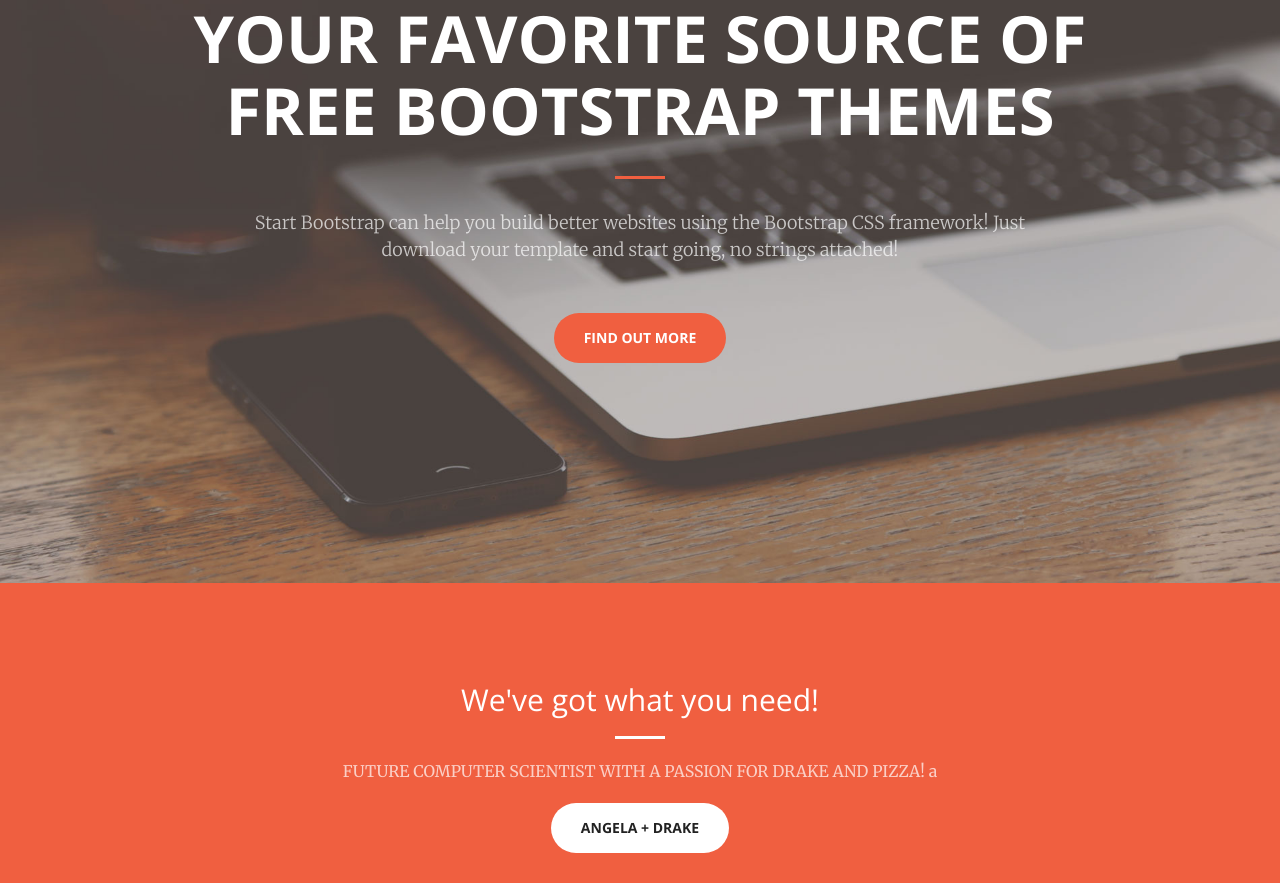
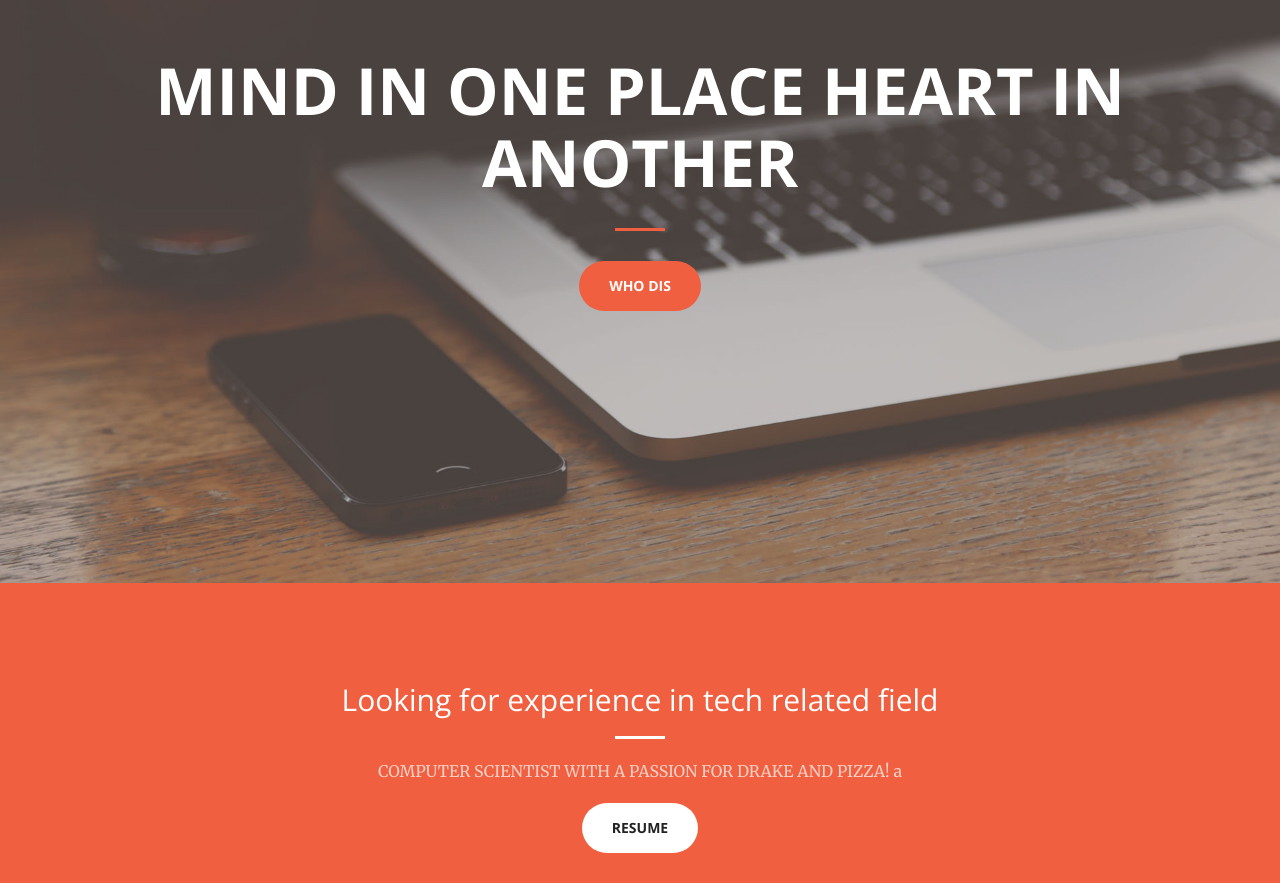
Before and after one commit to vcama/GWCangie.github.io, a plain HTML site: page index.html in a window 1280 px wide. Shown: the part 217-1100 px from the top of the page. Drawn offline with nearby package versions, Linux system fonts and the light colour scheme.

Commit message:
Update index.html

```diff
--- a/index.html
+++ b/index.html
@@ -74,10 +74,10 @@
     <header>
         <div class="header-content">
             <div class="header-content-inner">
-                <h1>Your Favorite Source of Free Bootstrap Themes</h1>
+                <h1>Mind In One Place Heart In Another</h1>
                 <hr>
-                <p>Start Bootstrap can help you build better websites using the Bootstrap CSS framework! Just download your template and start going, no strings attached!</p>
-                <a href="#about" class="btn btn-primary btn-xl page-scroll">Find Out More</a>
+
+                <a href="https://docs.google.com/forms/d/156HIGGBn_dykdm3wr69WSciDSJ9VzjYQ5eeqLtXOe8E/edit?usp=sharing" class="btn btn-primary btn-xl page-scroll">Who Dis</a>
             </div>
         </div>
     </header>
@@ -86,10 +86,10 @@
         <div class="container">
             <div class="row">
                 <div class="col-lg-8 col-lg-offset-2 text-center">
-                    <h2 class="section-heading">We've got what you need!</h2>
+                    <h2 class="section-heading">Looking for experience in tech related field </h2>
                     <hr class="light">
-                    <p class="text-faded">FUTURE COMPUTER SCIENTIST WITH A PASSION FOR DRAKE AND PIZZA! a</p>
-                    <a href="#" class="btn btn-default btn-xl">ANGELA + DRAKE</a>
+                    <p class="text-faded">COMPUTER SCIENTIST WITH A PASSION FOR DRAKE AND PIZZA! a</p>
+                    <a href="https://adminmyfsu-my.sharepoint.com/personal/amd15t_my_fsu_edu/_layouts/15/guestaccess.aspx?guestaccesstoken=bp7QyPRJgiGvLQu9IZ223aFXNSk7w9ZlOEwKJB26iEc%3d&docid=071ee7e1c743d430dbc383729dd5af540&rev=1" class="btn btn-default btn-xl">RESUME</a>
                 </div>
             </div>
         </div>
```
